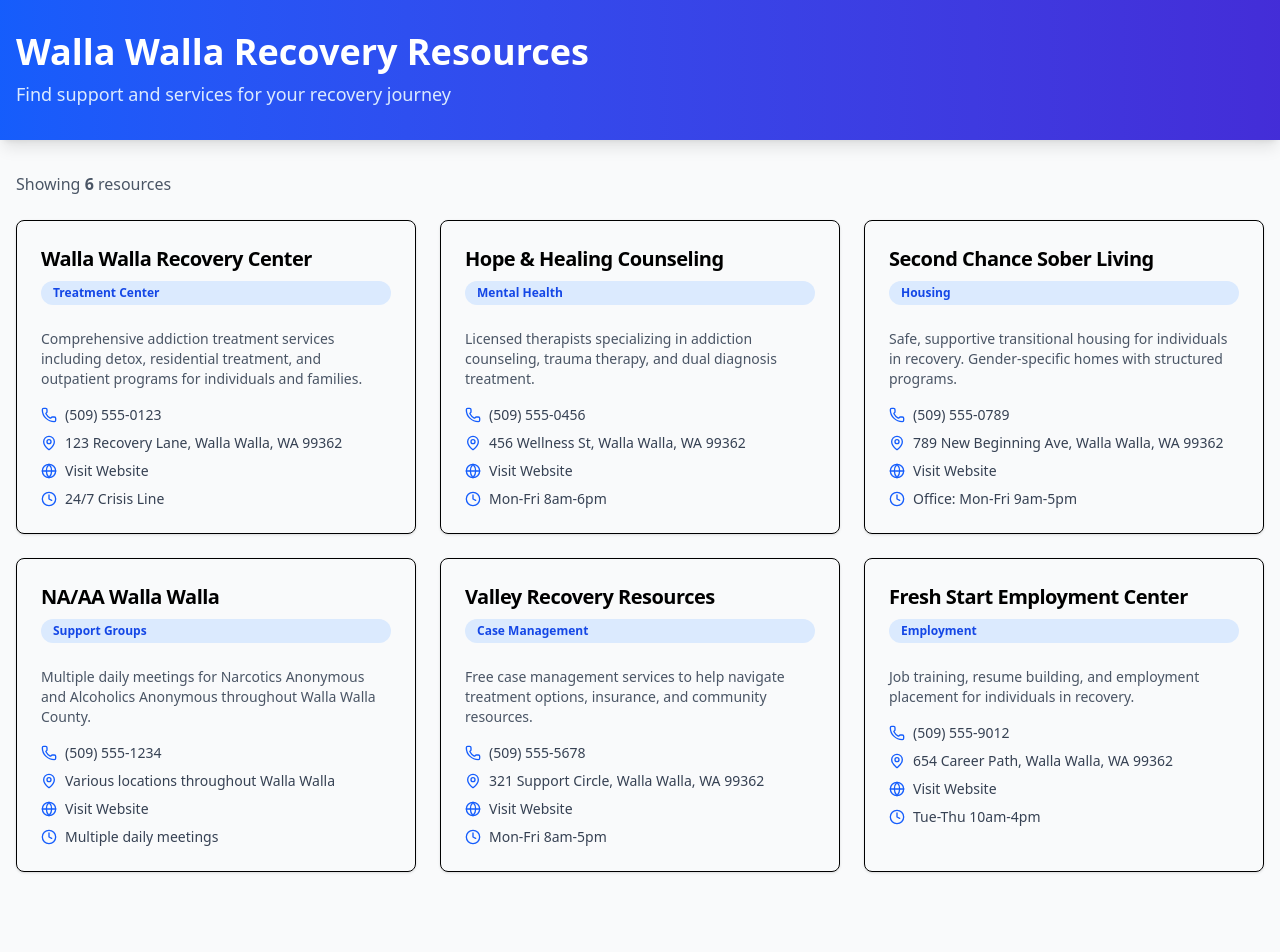
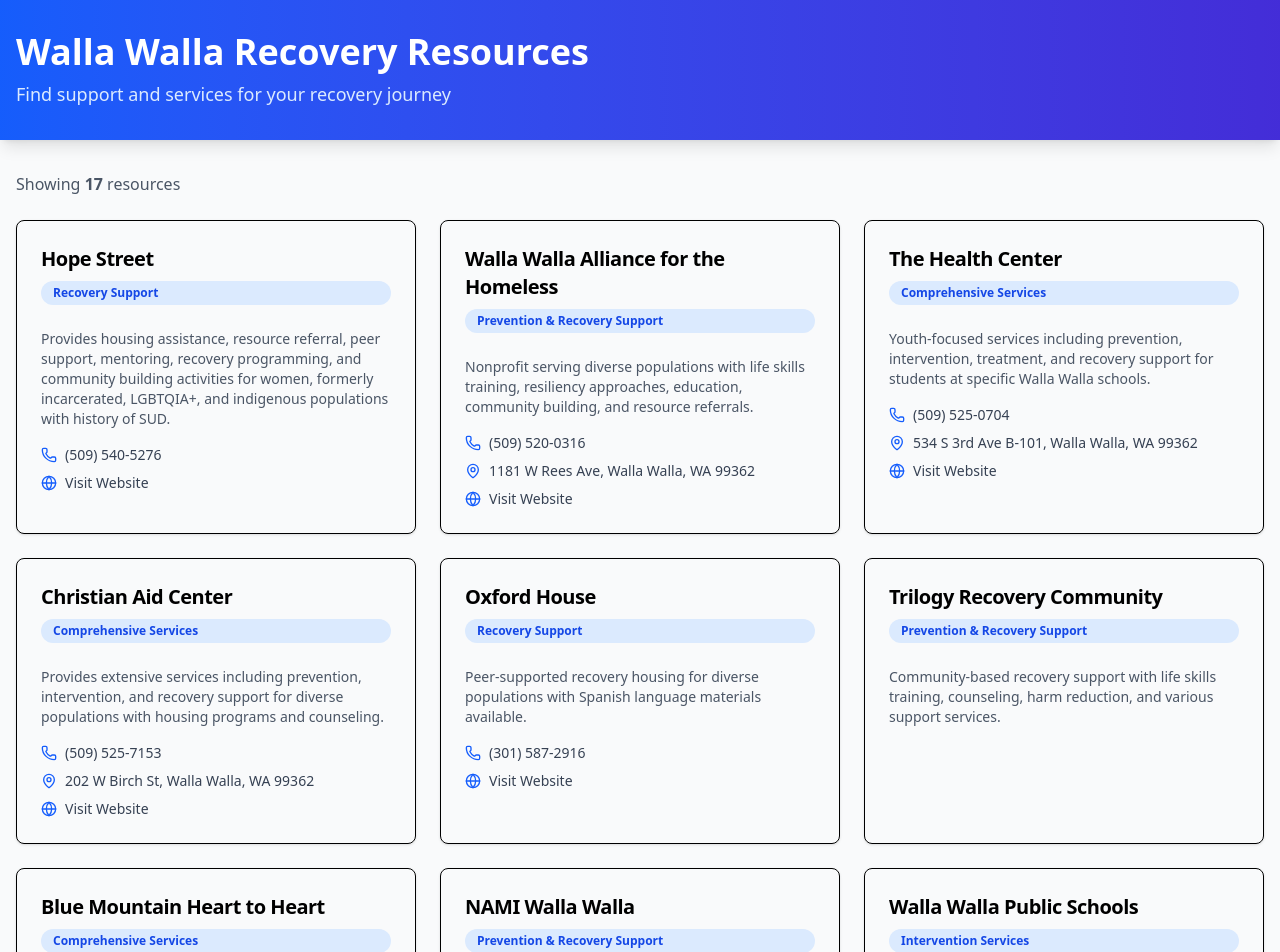
Before and after one commit to manikoa/Recovery-Services-App, a Next.js app in the folder frontend/: page / in a window 1280 px wide. Shown: the top 952 px of the page. Built offline with nearby package versions, Linux system fonts and the light colour scheme.

Commit message:
Updating resources

```diff
--- a/frontend/src/app/page.tsx
+++ b/frontend/src/app/page.tsx
@@ -1,73 +1,278 @@
 import ResourceList from '@/components/resources/ResourceList';
 
-// This would come from  Google Sheets API
-
+// Data from CSV import - updated with more complete contact information
 const resources = [
   {
     id: 1,
-    name: "Walla Walla Recovery Center",
-    category: "Treatment Center",
-    description: "Comprehensive addiction treatment services including detox, residential treatment, and outpatient programs for individuals and families.",
-    phone: "(509) 555-0123",
-    address: "123 Recovery Lane, Walla Walla, WA 99362",
-    website: "https://wwrecovery.org",
-    hours: "24/7 Crisis Line",
-    services: ["Medical Detox", "Residential Treatment", "Outpatient Programs", "Family Therapy", "Aftercare Planning"]
+    name: "Hope Street",
+    category: "Recovery Support",
+    description: "Provides housing assistance, resource referral, peer support, mentoring, recovery programming, and community building activities for women, formerly incarcerated, LGBTQIA+, and indigenous populations with history of SUD.",
+    phone: "(509) 540-5276",
+    email: "general@hopestreethomes.org",
+    address: "",
+    website: "https://www.hopestreethomes.org",
+    hours: "",
+    services: ["Housing Assistance", "Resource Referral", "Peer Support", "Mentoring", "Recovery Programming"],
+    requirements: "History of SUD and requires a negative UA to enter the house",
+    populations: ["Women", "Formerly Incarcerated", "LGBTQIA+", "Indigenous Populations"],
+    spanishServices: false,
+    deliveryMethods: ["In person"]
   },
   {
     id: 2,
-    name: "Hope & Healing Counseling",
-    category: "Mental Health",
-    description: "Licensed therapists specializing in addiction counseling, trauma therapy, and dual diagnosis treatment.",
-    phone: "(509) 555-0456",
-    address: "456 Wellness St, Walla Walla, WA 99362",
-    website: "https://hopehealingww.com",
-    hours: "Mon-Fri 8am-6pm",
-    services: ["Individual Therapy", "Group Counseling", "EMDR", "Cognitive Behavioral Therapy"]
+    name: "Walla Walla Alliance for the Homeless",
+    category: "Prevention & Recovery Support",
+    description: "Nonprofit serving diverse populations with life skills training, resiliency approaches, education, community building, and resource referrals.",
+    phone: "(509) 520-0316",
+    email: "sleepingcenter@w2ah.org",
+    address: "1181 W Rees Ave, Walla Walla, WA 99362",
+    website: "https://www.wwallianceforthehomeless.com",
+    hours: "",
+    services: ["Life Skills Training", "Community Building", "Resource Referral", "Mental Health Support", "Medical Support"],
+    requirements: "Residents 18+",
+    populations: ["Women", "Men", "Veterans", "Formerly Incarcerated", "LGBTQIA+", "Indigenous Populations"],
+    spanishServices: false,
+    deliveryMethods: ["In person"]
   },
   {
     id: 3,
-    name: "Second Chance Sober Living",
-    category: "Housing",
-    description: "Safe, supportive transitional housing for individuals in recovery. Gender-specific homes with structured programs.",
-    phone: "(509) 555-0789",
-    address: "789 New Beginning Ave, Walla Walla, WA 99362",
-    website: "https://secondchanceww.org",
-    hours: "Office: Mon-Fri 9am-5pm",
-    services: ["Sober Living Homes", "Life Skills Training", "Job Placement Assistance", "Peer Support"]
+    name: "The Health Center",
+    category: "Comprehensive Services",
+    description: "Youth-focused services including prevention, intervention, treatment, and recovery support for students at specific Walla Walla schools.",
+    phone: "(509) 525-0704",
+    email: "help@thehealthcenterww.org",
+    address: "534 S 3rd Ave B-101, Walla Walla, WA 99362",
+    website: "https://www.thehealthcenterww.org",
+    hours: "",
+    services: ["School-Based Services", "Mental Health Support", "Medical Support", "Telehealth", "Counseling"],
+    requirements: "Students must attend specific Walla Walla schools",
+    populations: ["Youth (Ages 10-18)"],
+    spanishServices: true,
+    deliveryMethods: ["In person", "Virtual/telehealth", "Handicap accessible"]
   },
   {
     id: 4,
-    name: "NA/AA Walla Walla",
-    category: "Support Groups",
-    description: "Multiple daily meetings for Narcotics Anonymous and Alcoholics Anonymous throughout Walla Walla County.",
-    phone: "(509) 555-1234",
-    address: "Various locations throughout Walla Walla",
-    website: "https://naww.org",
-    hours: "Multiple daily meetings",
-    services: ["12-Step Meetings", "Sponsorship", "Fellowship Events", "Literature"]
+    name: "Christian Aid Center",
+    category: "Comprehensive Services",
+    description: "Provides extensive services including prevention, intervention, and recovery support for diverse populations with housing programs and counseling.",
+    phone: "(509) 525-7153",
+    email: "",
+    address: "202 W Birch St, Walla Walla, WA 99362",
+    website: "https://www.christianaidcenter.org",
+    hours: "",
+    services: ["Housing", "Counseling", "SUD Assessments", "Detox", "Peer Support", "Transportation"],
+    requirements: "Abstinence following entry",
+    populations: ["Women", "Men", "Children", "Youth", "Families", "Veterans", "Formerly Incarcerated", "LGBTQIA+", "Indigenous Populations"],
+    spanishServices: "Spanish-speaking staff available",
+    deliveryMethods: ["In person", "Handicap accessible"]
   },
   {
     id: 5,
-    name: "Valley Recovery Resources",
-    category: "Case Management",
-    description: "Free case management services to help navigate treatment options, insurance, and community resources.",
-    phone: "(509) 555-5678",
-    address: "321 Support Circle, Walla Walla, WA 99362",
-    website: "https://valleyrecovery.org",
-    hours: "Mon-Fri 8am-5pm",
-    services: ["Case Management", "Insurance Navigation", "Resource Referrals", "Benefits Assistance"]
+    name: "Oxford House",
+    category: "Recovery Support",
+    description: "Peer-supported recovery housing for diverse populations with Spanish language materials available.",
+    phone: "(301) 587-2916",
+    email: "",
+    address: "",
+    website: "https://www.oxfordhouse.org",
+    hours: "",
+    services: ["Peer Support", "Recovery Housing"],
+    requirements: "Being accepted into the house",
+    populations: ["Women", "Men", "Formerly Incarcerated", "LGBTQIA+", "Indigenous Populations", "Women and children 0-10"],
+    spanishServices: "Applications and manual in Spanish",
+    deliveryMethods: ["In home"]
   },
   {
     id: 6,
-    name: "Fresh Start Employment Center",
-    category: "Employment",
-    description: "Job training, resume building, and employment placement for individuals in recovery.",
-    phone: "(509) 555-9012",
-    address: "654 Career Path, Walla Walla, WA 99362",
-    website: "https://freshstartww.com",
-    hours: "Tue-Thu 10am-4pm",
-    services: ["Job Training", "Resume Writing", "Interview Prep", "Job Placement"]
+    name: "Trilogy Recovery Community",
+    category: "Prevention & Recovery Support",
+    description: "Community-based recovery support with life skills training, counseling, harm reduction, and various support services.",
+    phone: "",
+    email: "kate@trilogyrecovery.org",
+    address: "",
+    website: "",
+    hours: "",
+    services: ["Counseling", "Harm Reduction", "Peer Support", "Career Services", "Support Groups"],
+    requirements: "Desire to live substance-free",
+    populations: ["Women", "Men", "Children", "Youth", "Families", "Veterans", "Formerly Incarcerated", "LGBTQIA+", "Indigenous Populations"],
+    spanishServices: true,
+    deliveryMethods: ["In person", "Virtual/telehealth", "Handicap accessible"]
+  },
+  {
+    id: 7,
+    name: "Blue Mountain Heart to Heart",
+    category: "Comprehensive Services",
+    description: "Services for populations living with HIV/AIDS and OUD including harm reduction, medical support, and peer support.",
+    phone: "(509) 529-4744",
+    email: "",
+    address: "5 W Alder St, Suite 333, Walla Walla, WA 99362",
+    website: "https://bluemountainheart2heart.wordpress.com",
+    hours: "",
+    services: ["Harm Reduction", "Medical Support", "Peer Support", "Food Support", "Syringe Service Program"],
+    requirements: "Depends on program (HIV/AIDS, OUD diagnoses)",
+    populations: ["Women", "Men", "Veterans", "Formerly Incarcerated", "LGBTQIA+", "Indigenous Populations"],
+    spanishServices: "3 Spanish-speaking employees",
+    deliveryMethods: ["In person", "Virtual/telehealth", "Handicap accessible"]
+  },
+  {
+    id: 8,
+    name: "NAMI Walla Walla",
+    category: "Prevention & Recovery Support",
+    description: "Mental health support, education, and peer support groups for adults and youth-focused programming.",
+    phone: "(509) 529-6160",
+    email: "namiwallawalla@gmail.com",
+    address: "",
+    website: "https://namiwallawalla.org",
+    hours: "",
+    services: ["Peer Support", "Support Groups", "Community Building", "Mental Health Education"],
+    requirements: "18+ for most services",
+    populations: ["Women", "Men", "Youth", "Families", "Veterans", "Formerly Incarcerated", "LGBTQIA+", "Indigenous Populations"],
+    spanishServices: false,
+    deliveryMethods: ["In person"]
+  },
+  {
+    id: 9,
+    name: "Walla Walla Public Schools",
+    category: "Intervention Services",
+    description: "School-based services, counseling, community outreach, and support for English learners and migrant families.",
+    phone: "",
+    email: "",
+    address: "",
+    website: "https://www.wwps.org/departments/family-engagement/resources",
+    hours: "",
+    services: ["School-Based Services", "Counseling", "Community Outreach", "Transportation", "Support for English Learners"],
+    requirements: "Must be a student or family of student",
+    populations: ["Women", "Men", "Children", "Youth", "Families"],
+    spanishServices: false,
+    deliveryMethods: ["In person", "In home", "Virtual/telehealth"]
+  },
+  {
+    id: 10,
+    name: "Reach Out",
+    category: "Comprehensive Navigation",
+    description: "Community services navigation for all populations at the Walla Walla Department of Community Health.",
+    phone: "(509) 524-2999",
+    email: "",
+    address: "314 W Main St, Walla Walla, WA 99362",
+    website: "https://www.reachoutww.org",
+    hours: "",
+    services: ["Community Services Navigation"],
+    requirements: "None",
+    populations: ["All populations"],
+    spanishServices: true,
+    deliveryMethods: ["In person", "Virtual/telehealth", "Handicap accessible", "Navigation assistance available"]
+  },
+  {
+    id: 11,
+    name: "Celebrate Recovery: Walla Walla City 7th Day Adventist Church",
+    category: "Recovery Support",
+    description: "Faith-based recovery program offering 12-step support, transportation, and peer support groups.",
+    phone: "(509) 525-9540",
+    email: "mycitychurch@charter.net",
+    address: "2133 Howard St, Walla Walla, WA 99362",
+    website: "https://www.wallawallaadventist.org/ministries/celebrate-recovery",
+    hours: "",
+    services: ["12-Step Support", "Transportation", "Peer Support", "Support Groups", "Recovery Programming"],
+    requirements: "",
+    populations: ["All populations"],
+    spanishServices: false,
+    deliveryMethods: ["In person", "Handicap accessible"]
+  },
+  {
+    id: 12,
+    name: "Greater Health Now",
+    category: "Community Hub",
+    description: "Community referral hub providing connections to health and recovery resources.",
+    phone: "(509) 567-5317",
+    email: "info@greaterhealthnow.org",
+    address: "",
+    website: "https://greaterhealthnow.org",
+    hours: "",
+    services: ["Community Referral Hub"],
+    requirements: "",
+    populations: ["Community at Large"],
+    spanishServices: false,
+    deliveryMethods: []
+  },
+  {
+    id: 13,
+    name: "Anchor Point Counseling PLLC",
+    category: "Mental Health Treatment",
+    description: "Private counseling practice offering mental health services including outpatient/IOP and telehealth.",
+    phone: "(509) 593-8122",
+    email: "",
+    address: "828 S 1st Ave, Walla Walla, WA 99362",
+    website: "https://www.anchorpointcounselingpllc.com",
+    hours: "",
+    services: ["Counseling", "Outpatient/IOP", "Telehealth"],
+    requirements: "Active client at agency",
+    populations: ["All populations"],
+    spanishServices: false,
+    deliveryMethods: ["In person", "Virtual/telehealth", "Handicap accessible"]
+  },
+  {
+    id: 14,
+    name: "Comprehensive Healthcare",
+    category: "Comprehensive Services",
+    description: "Full continuum of care including prevention, intervention, treatment, and recovery support services with Spanish translation available.",
+    phone: "(509) 524-2920",
+    email: "",
+    address: "1520 Kelly Pl, Walla Walla, WA 99362",
+    website: "https://comphc.org",
+    hours: "",
+    services: ["Inpatient/Outpatient Treatment", "Medication Management", "Crisis Services", "Housing Assistance", "Peer Support"],
+    requirements: "",
+    populations: ["All populations"],
+    spanishServices: "Limited on-site Spanish staff, translation services available",
+    deliveryMethods: ["In person", "In home", "Virtual/telehealth", "Handicap accessible"]
+  },
+  {
+    id: 15,
+    name: "Akin: Triple Point Program",
+    category: "Youth Support",
+    description: "Services for 2SLGBTQ+ youth ages 13-18 including resource referral, peer support, and social emotional learning.",
+    phone: "(509) 669-3875",
+    email: "jaquelin.saldana@akinfamily.org",
+    address: "1612 Penny Ln, Walla Walla, WA 99362",
+    website: "https://akinfamily.org",
+    hours: "",
+    services: ["Resource Referral", "Peer Support", "Support Groups", "Food Support"],
+    requirements: "2SLGBTQ+ youth ages 13-18 in middle/high school",
+    populations: ["Women", "Men", "Youth", "LGBTQIA+", "Indigenous Populations"],
+    spanishServices: "Referrals only",
+    deliveryMethods: ["In person", "Handicap accessible"]
+  },
+  {
+    id: 16,
+    name: "Blue Mountain Heart to Heart Second Ave",
+    category: "Comprehensive Services",
+    description: "Additional location providing harm reduction, medical support, and peer services.",
+    phone: "(509) 394-5033",
+    email: "",
+    address: "1129 S Second Avenue, Suite B, Walla Walla, WA 99362",
+    website: "https://bluemountainheart2heart.wordpress.com",
+    hours: "",
+    services: ["Harm Reduction", "Medical Support", "Peer Support"],
+    requirements: "Depends on program",
+    populations: ["Women", "Men", "Veterans", "Formerly Incarcerated", "LGBTQIA+", "Indigenous Populations"],
+    spanishServices: true,
+    deliveryMethods: ["In person"]
+  },
+  {
+    id: 17,
+    name: "Celebrate Recovery: Walla Walla Grace Church",
+    category: "Recovery Support",
+    description: "Faith-based recovery program offering support groups and fellowship.",
+    phone: "(509) 876-0000",
+    email: "info@graceww.org",
+    address: "116 S 3rd Ave., Walla Walla, WA 99362",
+    website: "https://www.graceww.org/cr",
+    hours: "",
+    services: ["Support Groups", "Recovery Programming", "Fellowship"],
+    requirements: "",
+    populations: ["All populations"],
+    spanishServices: false,
+    deliveryMethods: ["In person"]
   }
 ];
 
```
